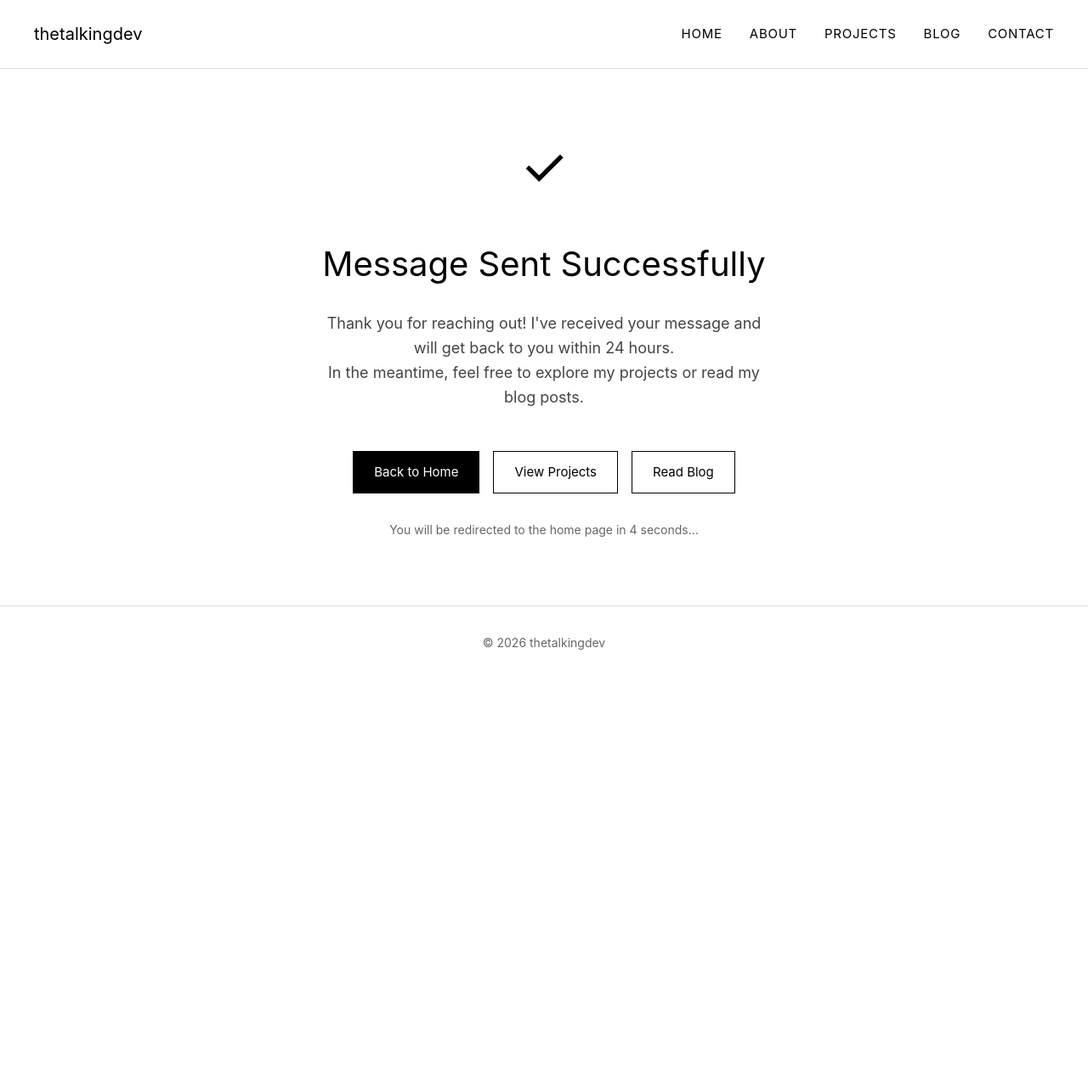
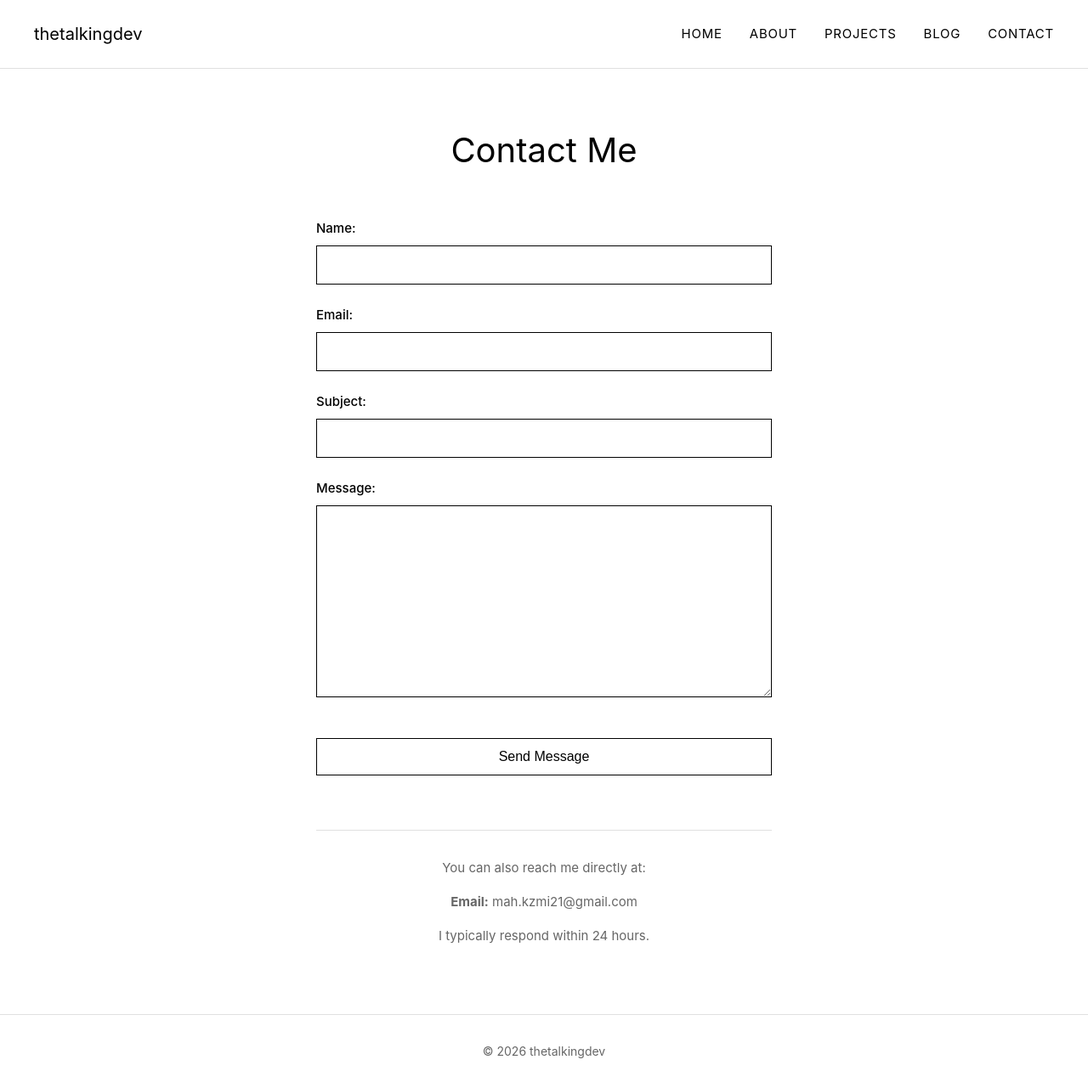
Before and after one commit to mahkzmi/thetalkingdev, a Django app: page /contact/ in a window 1280 px wide. Shown: the whole page at 85% size. Before the commit the page ends 765 px from the top, so only its background shows below. Run offline with Django 5.2, Linux system fonts and the light colour scheme.

Commit message:
fix contact page

```diff
--- a/contact/templates/contact/contact.html
+++ b/contact/templates/contact/contact.html
@@ -1,17 +1,16 @@
 {% extends "base.html" %}
 
-{% block title %}Message Sent | thetalkingdev{% endblock %}
+{% block title %}Contact | thetalkingdev{% endblock %}
 
 {% block content %}
 
 <style>
-    /* Success Page Styles */
-    .success {
+    /* Contact Page Styles */
+    .contact {
         max-width: 600px;
         margin: 0 auto;
         padding: 4rem 2rem;
         animation: fadeIn 0.8s ease-out;
-        text-align: center;
     }
 
     @keyframes fadeIn {
@@ -23,151 +22,181 @@
         }
     }
 
-    .success-icon {
-        font-size: 4rem;
-        margin-bottom: 2rem;
+    .contact-title {
+        font-size: 2.5rem;
+        font-weight: 400;
+        margin-bottom: 3rem;
         color: #000000;
+        text-align: center;
     }
 
-    .success-title {
-        font-size: 2.5rem;
-        font-weight: 400;
-        margin-bottom: 1.5rem;
-        color: #000000;
+    .contact-form {
+        width: 100%;
     }
 
-    .success-message {
-        font-size: 1.125rem;
-        line-height: 1.6;
-        color: #444444;
-        margin-bottom: 3rem;
+    /* استایل‌های فرم Django */
+    .contact-form p {
+        margin-bottom: 1.5rem;
     }
 
-    .success-actions {
-        display: flex;
-        gap: 1rem;
-        justify-content: center;
-        flex-wrap: wrap;
-        margin-top: 3rem;
+    .contact-form label {
+        display: block;
+        font-size: 0.9375rem;
+        color: #000000;
+        margin-bottom: 0.5rem;
+        font-weight: 500;
     }
 
-    .btn {
-        padding: 0.75rem 1.5rem;
-        text-decoration: none;
+    .contact-form input,
+    .contact-form textarea {
+        width: 100%;
+        padding: 0.75rem;
         border: 1px solid #000000;
+        background: transparent;
         color: #000000;
-        font-size: 0.9375rem;
-        transition: all 0.2s ease;
-        background: transparent;
-        cursor: pointer;
+        font-size: 1rem;
+        font-family: inherit;
+        box-sizing: border-box;
     }
 
-    .btn:hover {
+    .contact-form input:focus,
+    .contact-form textarea:focus {
+        outline: none;
+        border-color: #000000;
+    }
+
+    .contact-form textarea {
+        min-height: 150px;
+        resize: vertical;
+    }
+
+    .contact-form .helptext {
+        display: block;
+        font-size: 0.8125rem;
+        color: #666666;
+        margin-top: 0.25rem;
+    }
+
+    .contact-form .errorlist {
+        list-style: none;
+        padding: 0;
+        margin: 0 0 0.5rem 0;
+    }
+
+    .contact-form .errorlist li {
+        font-size: 0.8125rem;
+        color: #cc0000;
+        margin-bottom: 0.25rem;
+    }
+
+    .submit-btn {
+        width: 100%;
+        padding: 0.75rem;
+        background: transparent;
+        color: #000000;
+        border: 1px solid #000000;
+        font-size: 1rem;
+        cursor: pointer;
+        transition: all 0.2s ease;
+        margin-top: 1rem;
+        font-weight: 500;
+    }
+
+    .submit-btn:hover {
         background: #000000;
         color: #ffffff;
     }
 
-    .btn-primary {
-        background: #000000;
-        color: #ffffff;
+    /* Contact Info */
+    .contact-info {
+        margin-top: 4rem;
+        padding-top: 2rem;
+        border-top: 1px solid #e0e0e0;
+        text-align: center;
     }
 
-    .btn-primary:hover {
-        background: #333333;
+    .contact-info p {
+        color: #666666;
+        font-size: 0.9375rem;
+        line-height: 1.6;
+        margin-bottom: 1rem;
     }
 
-    /* Auto-redirect message */
-    .redirect-message {
-        font-size: 0.875rem;
-        color: #666666;
-        margin-top: 2rem;
+    /* Messages */
+    .messages {
+        margin-bottom: 2rem;
+        padding: 1rem;
+        border: 1px solid #e0e0e0;
+        background: #f9f9f9;
+    }
+
+    .messages p {
+        color: #444444;
+        margin: 0;
+        font-size: 0.9375rem;
+        text-align: center;
     }
 
     /* Responsive */
     @media (max-width: 768px) {
-        .success {
+        .contact {
             padding: 3rem 1.5rem;
         }
 
-        .success-title {
+        .contact-title {
             font-size: 2rem;
-        }
-
-        .success-icon {
-            font-size: 3rem;
+            margin-bottom: 2.5rem;
         }
     }
 
     @media (max-width: 480px) {
-        .success {
+        .contact {
             padding: 2rem 1rem;
         }
 
-        .success-title {
+        .contact-title {
             font-size: 1.75rem;
         }
 
-        .success-message {
-            font-size: 1rem;
+        .contact-form input,
+        .contact-form textarea {
+            padding: 0.625rem;
         }
 
-        .success-actions {
-            flex-direction: column;
-        }
-
-        .btn {
-            width: 100%;
-            text-align: center;
+        .contact-info {
+            margin-top: 3rem;
+            padding-top: 1.5rem;
         }
     }
 </style>
 
-<section class="success">
-    <div class="success-icon">
-        ✓
-    </div>
+<section class="contact">
+    <h1 class="contact-title">Contact Me</h1>
 
-    <h1 class="success-title">Message Sent Successfully</h1>
+    {% if messages %}
+        <div class="messages">
+            {% for message in messages %}
+                <p>{{ message }}</p>
+            {% endfor %}
+        </div>
+    {% endif %}
 
-    <div class="success-message">
-        <p>Thank you for reaching out! I've received your message and will get back to you within 24 hours.</p>
-        <p>In the meantime, feel free to explore my projects or read my blog posts.</p>
-    </div>
+    <form method="post" class="contact-form">
+        {% csrf_token %}
+        {{ form.as_p }}
 
-    <div class="success-actions">
-        <a href="/" class="btn btn-primary">Back to Home</a>
-        <a href="/projects/" class="btn">View Projects</a>
-        <a href="/blog/" class="btn">Read Blog</a>
-    </div>
+        <button type="submit" class="submit-btn">Send Message</button>
+    </form>
 
-    <div class="redirect-message" id="redirectTimer">
-        You will be redirected to the home page in <span id="countdown">10</span> seconds...
+    <div class="contact-info">
+        <p>You can also reach me directly at:</p>
+        <p>
+            <strong>Email:</strong> mah.kzmi21@gmail.com
+        </p>
+        <p>
+            I typically respond within 24 hours.
+        </p>
     </div>
 </section>
 
-<script>
-    // Auto-redirect after 10 seconds
-    document.addEventListener('DOMContentLoaded', function() {
-        let seconds = 10;
-        const countdownElement = document.getElementById('countdown');
-        const redirectTimer = document.getElementById('redirectTimer');
-
-        const timer = setInterval(function() {
-            seconds--;
-            countdownElement.textContent = seconds;
-
-            if (seconds <= 0) {
-                clearInterval(timer);
-                window.location.href = '/';
-            }
-        }, 1000);
-
-        // Allow user to cancel auto-redirect
-        redirectTimer.addEventListener('click', function() {
-            clearInterval(timer);
-            this.innerHTML = 'Auto-redirect cancelled.';
-        });
-    });
-</script>
-
 {% endblock %}
```
